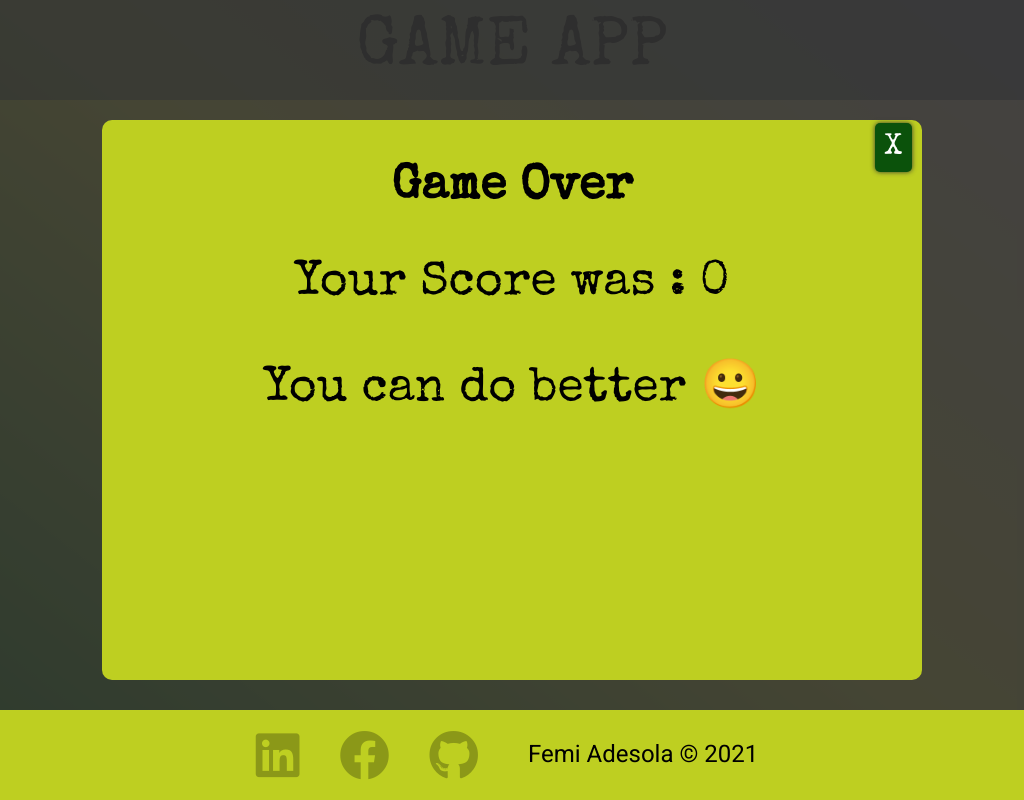
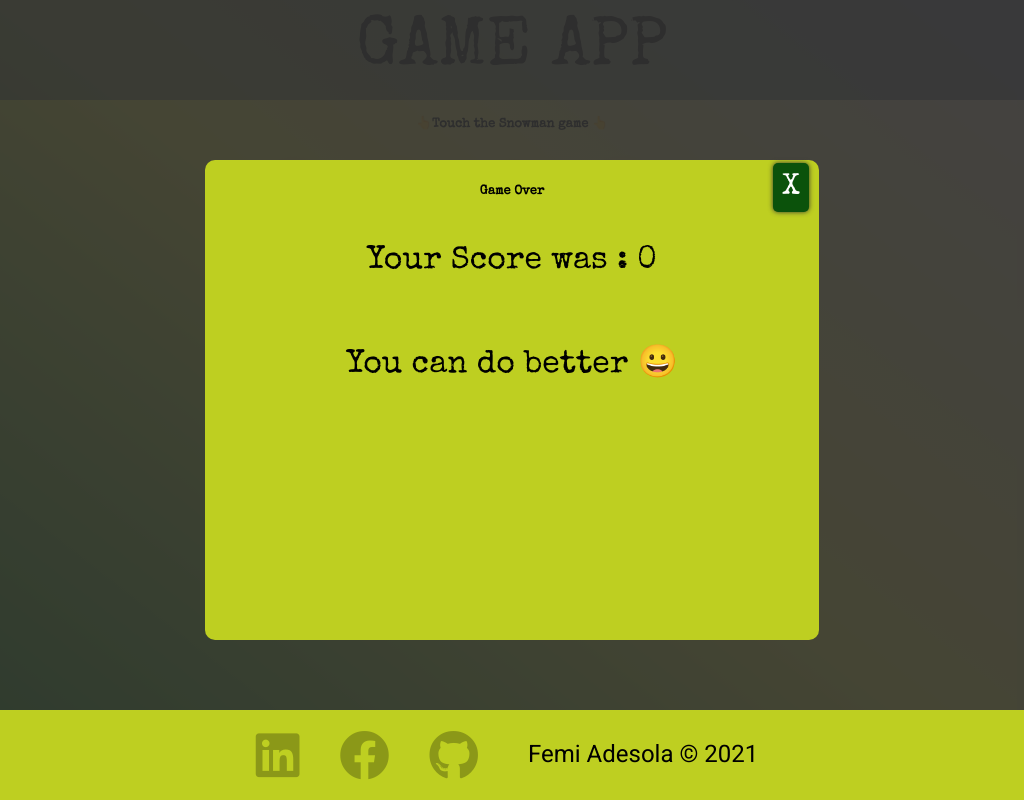
Before and after one commit to React21S/Game_App, a React (Create React App) app: page / in a window 1024 px wide. Both pictures are taken after a click on the button "END GAME". Built offline with nearby package versions, Linux system fonts and the light colour scheme.

Commit message:
Added responsiveness

```diff
--- a/src/styles/App.css
+++ b/src/styles/App.css
@@ -190,7 +190,7 @@ footer .icons i:hover{
 
 /* ------############# Mobile size iphone 5/SE #############-----------*/
 
-@media (max-width: 321px){
+@media screen and (min-width:320px) and (max-width:568px){
   header{
     padding: 20px;
     width: 100%;
@@ -199,6 +199,7 @@ footer .icons i:hover{
   footer{
     bottom: 0;
     width: 100%;
+    position: relative;
   }
 
   h1{
@@ -217,7 +218,7 @@ footer .icons i:hover{
 }
 
 /* ------############# Ipad #############-----------*/
-@media  (max-width: 768px) {
+@media screen and (min-width:769px) and (max-width:1024px) {
   h1{
     padding: 15px;
     font-size: .8rem;
@@ -237,3 +238,10 @@ footer .icons i:hover{
   }
 
 }
+
+@media screen and (min-width:769px) and (max-width:1024px) {
+  footer{
+      position: absolute;
+  }
+
+}
--- a/src/styles/Circle.css
+++ b/src/styles/Circle.css
@@ -46,11 +46,12 @@
 
 /* ------############# Mobile size iphone 5/SE #############-----------*/
 
-@media(max-width: 414px){
+@media screen and (min-width:320px) and (max-width:568px){
     .circle{
-        width: 60px;
-        height: 60px;
+        width: 50px;
+        height: 50px;
         margin: 5px;
+
     }
 
     .active{
@@ -67,8 +68,24 @@
 /* ------############# Ipad Pro #############-----------*/
 @media  screen and (min-width: 540px) and (max-width: 768px){
     .circle{
-        width: 80px;
-        height: 80px;
+        width: 70px;
+        height: 70px;
         margin: 20px;
+
     }
 }
+
+@media screen and (min-width:769px) and (max-width:1024px) {
+    footer{
+        position: absolute;
+    }
+
+    .circle{
+        width: 70px;
+        height: 70px;
+        margin: 20px;
+
+    }
+
+
+}
--- a/src/styles/GameOver.css
+++ b/src/styles/GameOver.css
@@ -41,11 +41,11 @@
 /* ------############# mobile #############-----------*/
 
 
-@media (max-width: 414px) {
+@media (max-width: 568px) {
   .overlay{
   padding: 20px;
   width:60%;
-  height: 70%;
+  height: 60%;
   }
 
   .overlay button{
@@ -54,6 +54,10 @@
     top: 3px;
     right: 10px;
   }
+
+  footer{
+    position: fixed;
+}
 }
 
 /* ------############# Ipad Pro #############-----------*/
@@ -61,7 +65,7 @@
   .overlay{
     padding: 10px;
     width:60%;
-    height: 70%;
+    height: 60%;
     }
 
     .overlay button{
@@ -70,4 +74,20 @@
       top: 3px;
       right: 10px;
     }
+
+    footer{
+      position: fixed;
+  }
 }
+
+@media screen and (min-width:769px) and (max-width:1024px) {
+  footer{
+      position: absolute;
+  }
+  .overlay{
+    padding: 10px;
+    width:60%;
+    height: 60%;
+    }
+
+}
```
